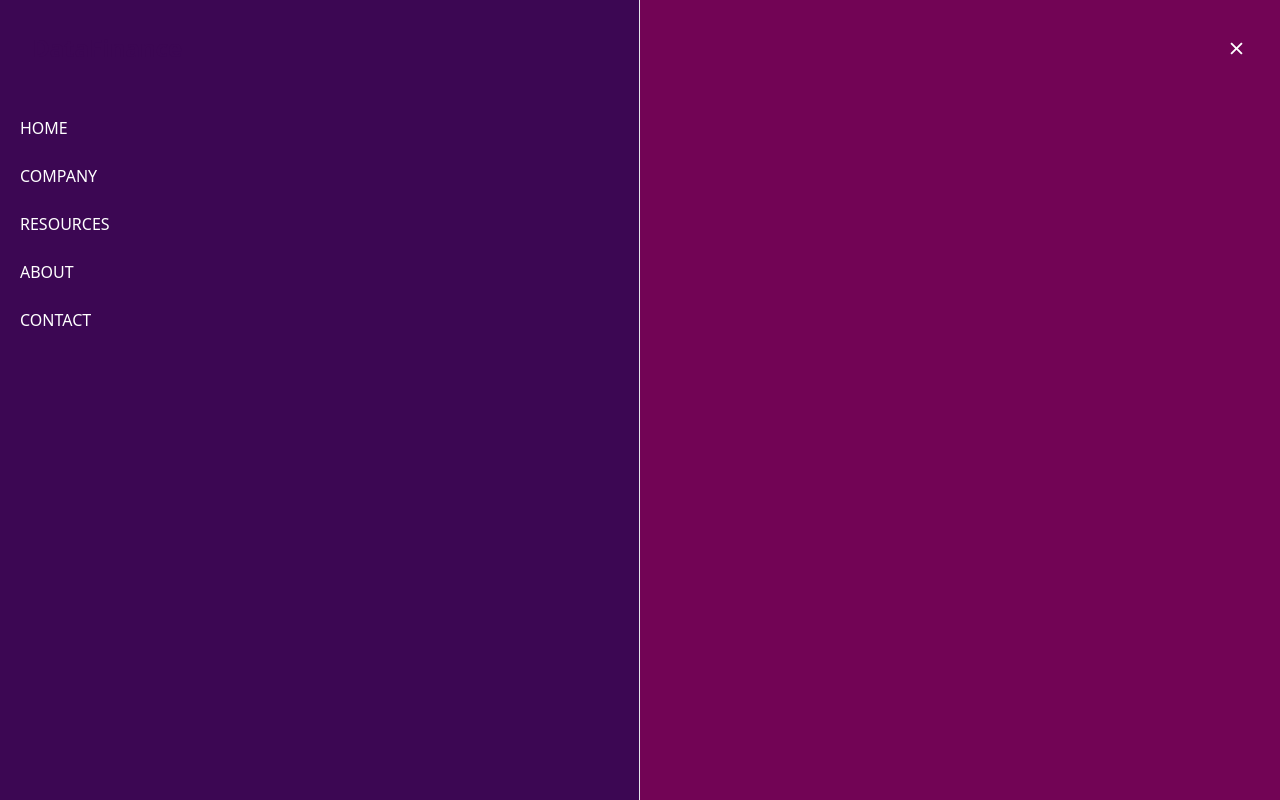
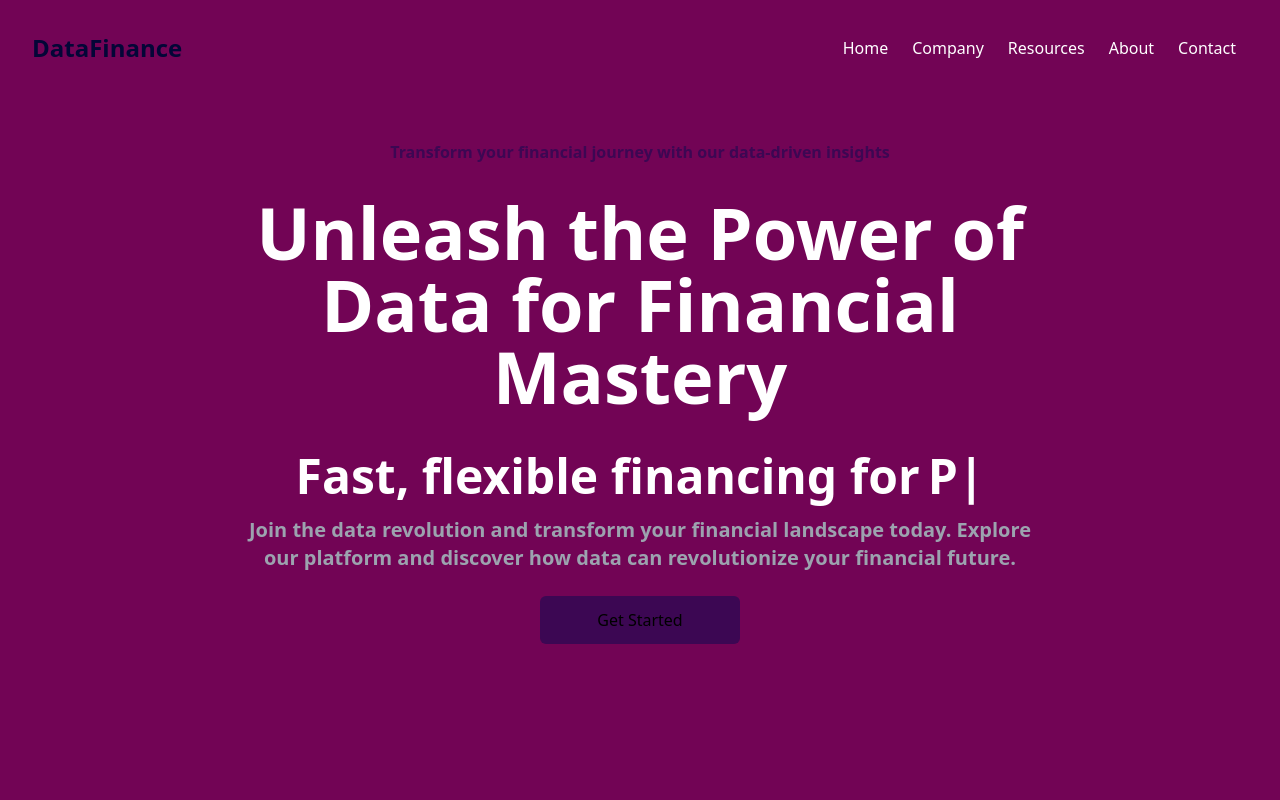
Before and after one commit to amirahyusof/tw-website_data, a React (Create React App) app: page / in a window 1280 px wide. Built offline with nearby package versions, Linux system fonts and the light colour scheme.

Commit message:
commit changes

```diff
--- a/package.json
+++ b/package.json
@@ -10,6 +10,7 @@
     "react-dom": "^18.2.0",
     "react-icons": "^5.0.1",
     "react-scripts": "5.0.1",
+    "react-typed": "^2.0.12",
     "web-vitals": "^2.1.4"
   },
   "scripts": {
--- a/src/App.js
+++ b/src/App.js
@@ -1,10 +1,12 @@
 import React from "react";
 import Navbar from './components/Navbar';
+import Hero from './components/Hero'
 
 function App() {
   return (
     <div>
       <Navbar />
+      <Hero />
     </div>
   );
 }
--- /dev/null
+++ b/src/components/Hero.jsx
@@ -0,0 +1,32 @@
+import React from "react";
+import { ReactTyped } from "react-typed";
+
+const Hero =() => {
+    return(
+        <div className="text-white">
+            <div className="max-w-[800px] mt-[-96px] w-full h-screen mx-auto text-center flex flex-col justify-center">
+                <p className="text-[#3C0753] font-bold p-2">Transform your financial journey with our data-driven insights</p>
+                <h1 className="md:text-7xl sm:text-6xl text-4xl font-bold md:py-6">Unleash the Power of Data for Financial Mastery</h1>
+                <div className="flex justify-center items-center">
+                    <p className="md:text-5xl sm:text-4sml text-xl font-bold pt-4">Fast, flexible financing for</p>
+                    <ReactTyped
+                     className="md:text-5xl sm:text-4sml text-xl font-bold pt-4 pl-2"
+                    strings={[
+                        'PA',
+                        'PFD',
+                        'RMS'
+                    ]}
+                    typeSpeed={120}
+                    backSpeed={140}
+                    loop/>
+
+                </div>
+                <p className="md:text-xl text-l font-bold text-gray-400 pt-4" >Join the data revolution and transform your financial landscape today. Explore our platform and discover how data can revolutionize your financial future.</p>
+                <button className="bg-[#3C0753] w-[200px] rounded-md font-medium my-6 mx-auto py-3 text-black">Get Started</button>
+            </div>
+
+        </div>
+    )
+}
+
+export default Hero
--- a/src/components/Navbar.jsx
+++ b/src/components/Navbar.jsx
@@ -1,9 +1,9 @@
-import React, { useState } from "react";
+import React from "react";
 import {RiMenu3Fill, RiCloseFill } from 'react-icons/ri';
 
 
 const Navbar = () => {
-    const [nav, setNav] = React.useState(false)
+    const [nav, setNav] = React.useState(true)
 
     const handleNav =() => {
         setNav(!nav)
@@ -12,14 +12,14 @@ const Navbar = () => {
     return (
         <div className="flex justify-between items-center h-24 max-w-[1240px] mx-auto px-3 text-white">
             <h1 className="w-full text-2xl font-bold text-[#030637]">DataFinance</h1>
-            <ul className="flex hidden">
+            <ul className="hidden md:flex">
                 <li className="p-3">Home</li>
                 <li className="p-3">Company</li>
                 <li className="p-3">Resources</li>
                 <li className="p-3">About</li>
                 <li className="p-3">Contact</li>
             </ul>
-            <div onClick={handleNav}>
+            <div onClick={handleNav} className="block md:hidden">
                 {!nav ? <RiCloseFill size={23} /> : <RiMenu3Fill size={23} /> }
 
             </div>
```
Also changed, not shown: 1 other file (tests, documents, lock files or other folders).
